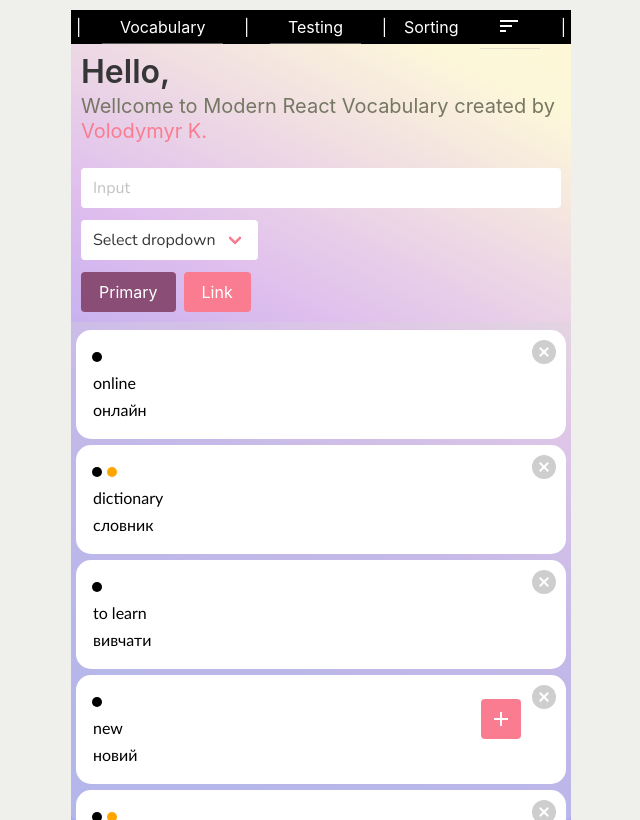
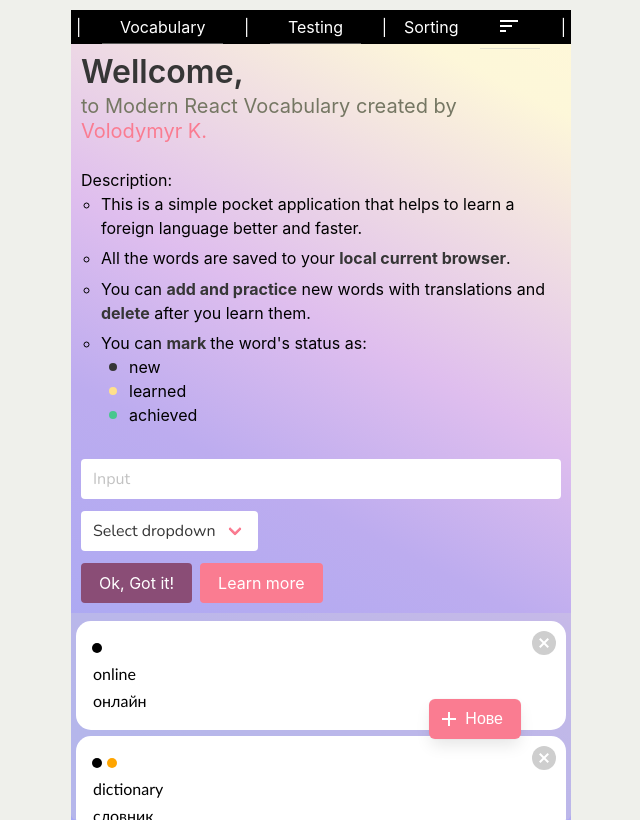
Before and after one commit to hustle2live/Vocabulary-App, a React (Create React App) app: page /#/ in a window 1280 px wide. Shown: the whole page, without its empty margins (319-959 px from the left). Built offline with nearby package versions, Linux system fonts and the light colour scheme.

Commit message:
moderate vocabulary description

```diff
--- a/src/_variables.scss
+++ b/src/_variables.scss
@@ -1,6 +1,3 @@
-@import url('https://fonts.googleapis.com/css2?family=Inter:wght@400;600;700;800&family=Roboto+Mono:wght@700&display=swap');
-@import url('https://fonts.googleapis.com/css2?family=Material+Symbols+Outlined:opsz,wght,FILL,GRAD@48,400,0,0');
-@import url('https://fonts.googleapis.com/css2?family=Material+Symbols+Rounded:opsz,wght,FILL,GRAD@20..48,100..700,0..1,-50..200');
 
 $font-primary: -apple-system, BlinkMacSystemFont, 'Segoe UI', 'Roboto', 'Oxygen',
    'Ubuntu', 'Cantarell', 'Fira Sans', 'Droid Sans', 'Helvetica Neue',
--- a/src/components/Vocabulary/AddWordButton.jsx
+++ b/src/components/Vocabulary/AddWordButton.jsx
@@ -18,11 +18,14 @@ export const AddWordButton = () => {
    return (
       <button
          onClick={goToAddWordPage}
-         className={`${styles.addWordButton} button is-link`}
+         className={`${styles.addWordButton} button is-link box`}
          label="add new word"
       >
-         <span className="icon">
-            <IconPlus />
+         <span className="icon-text">
+            <span className="icon">
+               <IconPlus />
+            </span>
+            <span> Нове</span>
          </span>
       </button>
    );
--- a/src/components/Vocabulary/Vocabulary.jsx
+++ b/src/components/Vocabulary/Vocabulary.jsx
@@ -1,5 +1,8 @@
 import React, { useCallback } from 'react';
 import { useDispatch, useSelector } from 'react-redux';
+
+import { mdiCircleMedium } from '@mdi/js';
+import Icon from '@mdi/react';
 
 import { actions as vocabularyActionCreator } from '../../slices/vocabulary/vocabulary.js';
 
@@ -71,14 +74,52 @@ export const Vocabulary = () => {
 
    const Instructions = () => (
       <div className={styles.instructions}>
-         <h1 className="title">Hello, </h1>
+         <p className="title"> Wellcome, </p>
 
-         <p className="subtitle">
-            Wellcome to Modern React Vocabulary created by{' '}
+         <p className={`block subtitle`}>
+            to Modern React Vocabulary created by{' '}
             <a href="https://github.com/hustle2live" target="_blank">
                Volodymyr K.
             </a>
          </p>
+
+         <p>Description:</p>
+
+         <ul>
+            <li className={styles.block}>
+               This is a simple pocket application that helps to learn a foreign
+               language better and faster.
+            </li>
+            <li className={styles.block}>
+               All the words are saved to your{' '}
+               <strong>local current browser</strong>.
+            </li>
+            <li className={styles.block}>
+               You can <strong>add and practice</strong> new words with
+               translations and <strong>delete</strong> after you learn them.
+            </li>
+            <li className={styles.block}>
+               You can <strong>mark </strong>the word's status as:
+               <div className="icon-text">
+                  <span className="icon has-text-dark">
+                     <Icon path={mdiCircleMedium} size={1} />
+                  </span>
+                  <span>new</span>
+               </div>
+               <div className="icon-text">
+                  <span className="icon has-text-warning">
+                     <Icon path={mdiCircleMedium} size={1} />
+                  </span>
+                  <span>learned</span>
+               </div>
+               <div className="icon-text">
+                  <span className="icon has-text-success">
+                     <Icon path={mdiCircleMedium} size={1} />
+                  </span>
+                  <span>achieved</span>
+               </div>
+            </li>
+         </ul>
 
          <div className="field">
             <div className="control">
@@ -100,10 +141,10 @@ export const Vocabulary = () => {
 
          <div className="buttons">
             <div href="" className="button is-primary">
-               Primary
+               Ok, Got it!
             </div>
             <div href="" className="button is-link">
-               Link
+               Learn more
             </div>
          </div>
       </div>
--- a/src/components/Vocabulary/Vocabulary.module.scss
+++ b/src/components/Vocabulary/Vocabulary.module.scss
@@ -1,4 +1,5 @@
 @use '../../variables' as global;
+// @use '../../styles.scss' as colors;
 
 .wrapper {
    overflow-y: hidden;
@@ -7,6 +8,23 @@
 
    .instructions {
       padding: 10px;
+
+      ul {
+         margin-bottom: 2rem;
+
+         li {
+            list-style-type: circle;
+            padding-left: 0px;
+            margin-left: 20px;
+         }
+         .icon {
+            margin: auto !important;
+         }
+      }
+   }
+
+   .block:not(:last-child) {
+      margin-bottom: 0.4rem;
    }
 }
 
@@ -36,9 +54,11 @@
    padding: 2px 0 120px 0;
    margin: 0 auto;
    height: fit-content;
+   margin-left: 0 !important;
 }
 
 .wordListElement {
+   list-style-type: none;
    position: relative;
    font-family: 'Gill Sans', 'Gill Sans MT', Calibri, 'Trebuchet MS', sans-serif;
    box-sizing: border-box;
@@ -72,6 +92,7 @@
       .circle_achieved {
          &::before {
             background: orange;
+            // background: global.$warning;
             left: 15px;
             margin: 0;
             position: absolute;
@@ -81,6 +102,7 @@
          &::after {
             margin: 0;
             background: rgb(140, 216, 26);
+            // background: global.$success;
             left: 30px;
             position: absolute;
          }
--- a/src/styles.scss
+++ b/src/styles.scss
@@ -1,8 +1,5 @@
 @charset "utf-8";
 @use './variables' as global;
-
-// @import '../node_modules/bulma/bulma.sass';
-
 // Import a Google Font
 @import url('https://fonts.googleapis.com/css?family=Nunito:400,700');
 
@@ -17,8 +14,10 @@ $beige-lighter: #eff0eb;
 $family-sans-serif: 'Nunito', sans-serif;
 $grey-dark: $brown;
 $grey-light: $beige-light;
+
 $primary: $purple;
 $link: $pink;
+
 $widescreen-enabled: false;
 $fullhd-enabled: false;
 
@@ -37,6 +36,10 @@ $input-shadow: none;
 @import '../node_modules/bulma/sass/grid/_all.sass';
 @import '../node_modules/bulma/sass/helpers/_all.sass';
 @import '../node_modules/bulma/sass/layout/_all.sass';
+
+@import url('https://fonts.googleapis.com/css2?family=Inter:wght@400;600;700;800&family=Roboto+Mono:wght@700&display=swap');
+@import url('https://fonts.googleapis.com/css2?family=Material+Symbols+Outlined:opsz,wght,FILL,GRAD@48,400,0,0');
+@import url('https://fonts.googleapis.com/css2?family=Material+Symbols+Rounded:opsz,wght,FILL,GRAD@20..48,100..700,0..1,-50..200');
 
 body {
    font-family: global.$font-primary;
```
